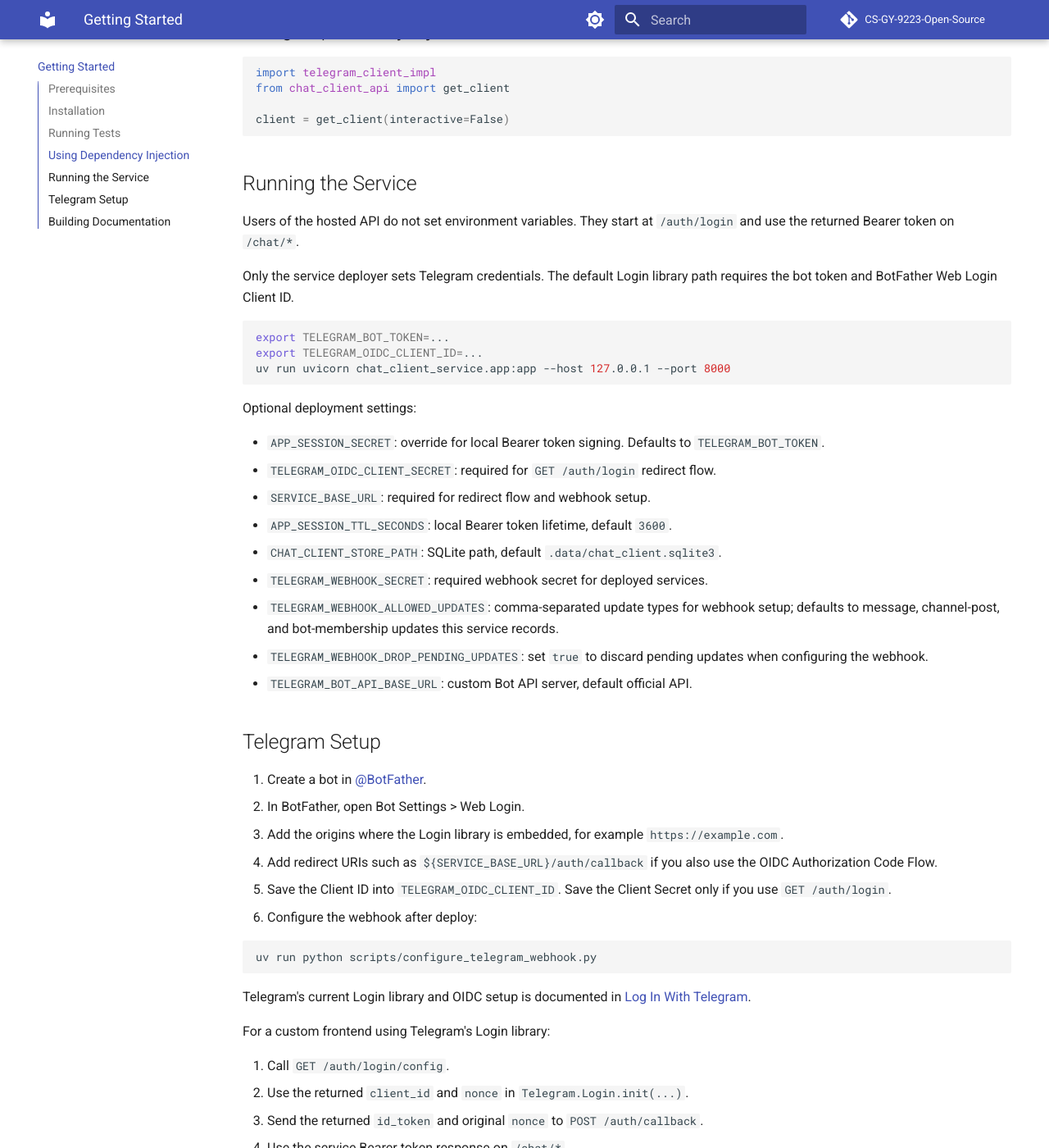
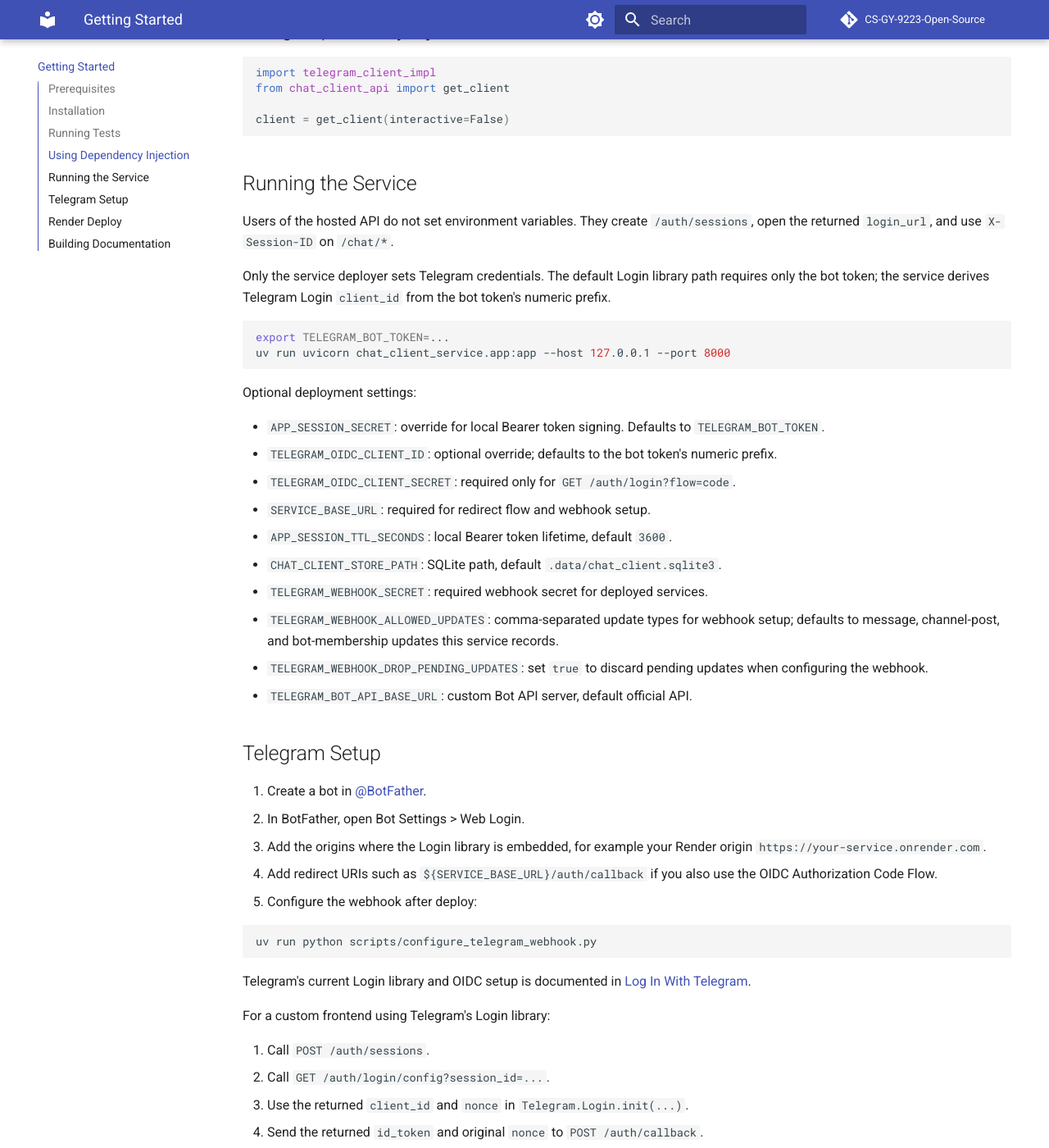
Before and after one commit to YaseenHQ/CSGY9223, an MkDocs documentation site: the page built from docs/getting-started.md, in a window 1280 px wide and 1400 px high, scrolled down 902 px. Shown: the whole window at 82% size. Built offline with MkDocs 1.6.1 and Material for MkDocs 9.7.7, drawn with Linux system fonts in a browser that asks for light colours; comment, search, counter and statistics services are not loaded; some of the changed text lies outside the part shown.

Commit message:
Fix Render Bot API login deploy

````diff
--- a/docs/getting-started.md
+++ b/docs/getting-started.md
@@ -40,15 +40,16 @@
 
 ## Running the Service
 
-Users of the hosted API do not set environment variables. They start at
-`/auth/login` and use the returned Bearer token on `/chat/*`.
+Users of the hosted API do not set environment variables. They create
+`/auth/sessions`, open the returned `login_url`, and use `X-Session-ID` on
+`/chat/*`.
 
 Only the service deployer sets Telegram credentials. The default Login library
-path requires the bot token and BotFather Web Login Client ID.
+path requires only the bot token; the service derives Telegram Login `client_id`
+from the bot token's numeric prefix.
 
 ```bash
 export TELEGRAM_BOT_TOKEN=...
-export TELEGRAM_OIDC_CLIENT_ID=...
 uv run uvicorn chat_client_service.app:app --host 127.0.0.1 --port 8000
 ```
 
@@ -56,7 +57,10 @@
 
 - `APP_SESSION_SECRET`: override for local Bearer token signing. Defaults to
   `TELEGRAM_BOT_TOKEN`.
-- `TELEGRAM_OIDC_CLIENT_SECRET`: required for `GET /auth/login` redirect flow.
+- `TELEGRAM_OIDC_CLIENT_ID`: optional override; defaults to the bot token's
+  numeric prefix.
+- `TELEGRAM_OIDC_CLIENT_SECRET`: required only for
+  `GET /auth/login?flow=code`.
 - `SERVICE_BASE_URL`: required for redirect flow and webhook setup.
 - `APP_SESSION_TTL_SECONDS`: local Bearer token lifetime, default `3600`.
 - `CHAT_CLIENT_STORE_PATH`: SQLite path, default `.data/chat_client.sqlite3`.
@@ -72,13 +76,11 @@
 
 1. Create a bot in [@BotFather](https://t.me/BotFather).
 2. In BotFather, open Bot Settings > Web Login.
-3. Add the origins where the Login library is embedded, for example
-   `https://example.com`.
+3. Add the origins where the Login library is embedded, for example your Render
+   origin `https://your-service.onrender.com`.
 4. Add redirect URIs such as `${SERVICE_BASE_URL}/auth/callback` if you also use
    the OIDC Authorization Code Flow.
-5. Save the Client ID into `TELEGRAM_OIDC_CLIENT_ID`. Save the Client Secret
-   only if you use `GET /auth/login`.
-6. Configure the webhook after deploy:
+5. Configure the webhook after deploy:
 
 ```bash
 uv run python scripts/configure_telegram_webhook.py
@@ -89,10 +91,39 @@
 
 For a custom frontend using Telegram's Login library:
 
-1. Call `GET /auth/login/config`.
+1. Call `POST /auth/sessions`.
+2. Call `GET /auth/login/config?session_id=...`.
 2. Use the returned `client_id` and `nonce` in `Telegram.Login.init(...)`.
 3. Send the returned `id_token` and original `nonce` to `POST /auth/callback`.
-4. Use the service Bearer token response on `/chat/*`.
+4. Use `X-Session-ID` on `/chat/*`.
+
+## Render Deploy
+
+Render does not need `uv`. The blueprint installs the three local packages with
+`pip` and starts Uvicorn with Python:
+
+```text
+Build command:
+python -m pip install --upgrade pip && python -m pip install ./components/chat_client_api ./components/telegram_client_impl ./components/chat_client_service
+
+Start command:
+python -m uvicorn chat_client_service.app:app --host 0.0.0.0 --port $PORT
+```
+
+Set only these manual Render values:
+
+```env
+TELEGRAM_BOT_TOKEN=...
+SERVICE_BASE_URL=https://your-service.onrender.com
+TELEGRAM_WEBHOOK_SECRET=...
+```
+
+The blueprint sets:
+
+```env
+APP_SESSION_TTL_SECONDS=3600
+CHAT_CLIENT_STORE_PATH=/var/data/chat_client.sqlite3
+```
 
 For group tests, add the bot to the chat and configure the webhook so new
 messages reach `/telegram/webhook`. If the service has no cached grant for the
--- /dev/null
+++ b/requirements-render.txt
@@ -0,0 +1,3 @@
+./components/chat_client_api
+./components/telegram_client_impl
+./components/chat_client_service
````
Also changed, not shown: other parts of docs/getting-started.md (+1 -1 lines), README.md (+7 -5 lines), components/chat_client_service/README.md (+5 -4 lines), docs/telegram-implementation.md (+2 -2 lines), render.yaml (+2 -6 lines), 2 other files.
